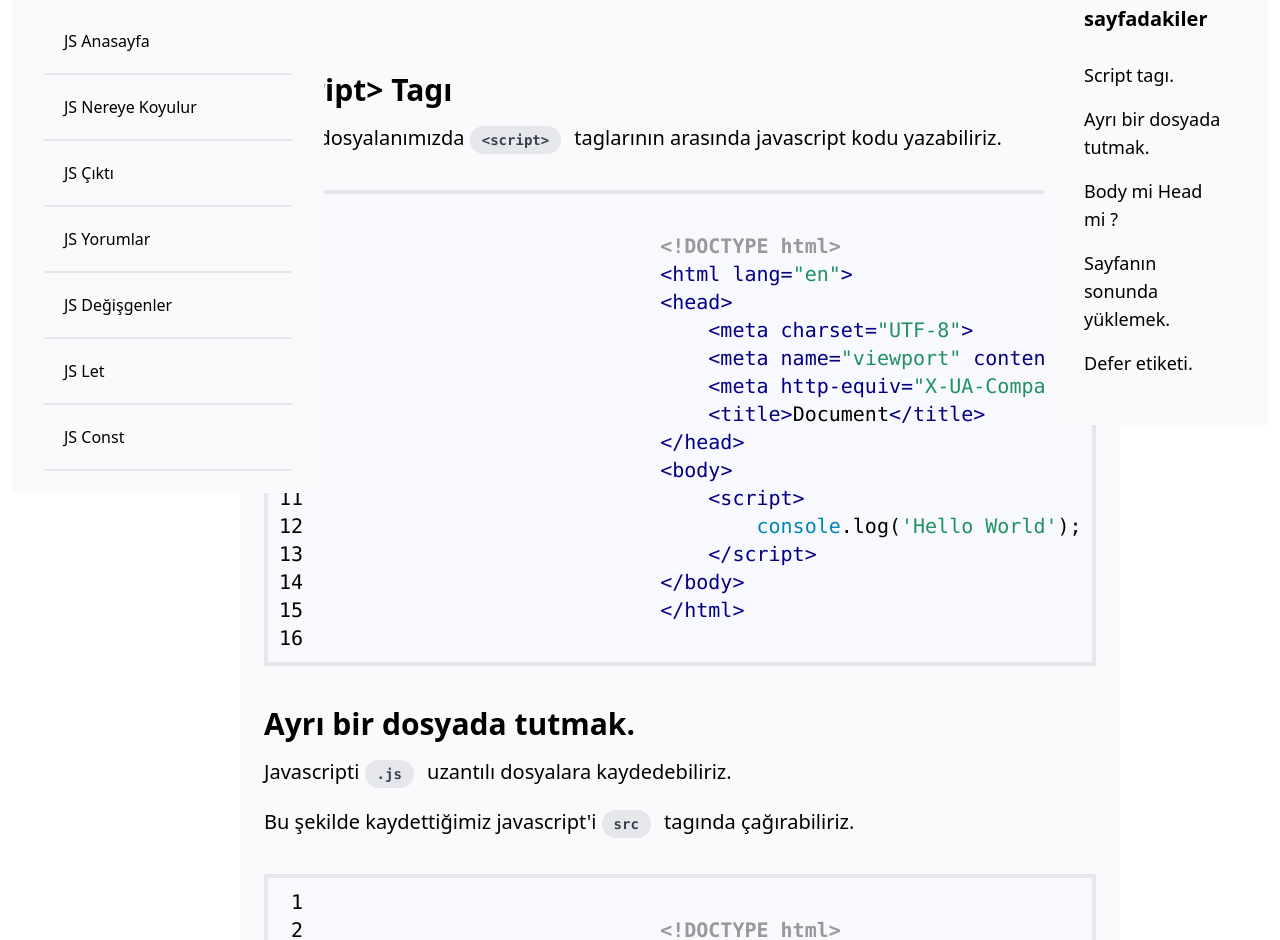
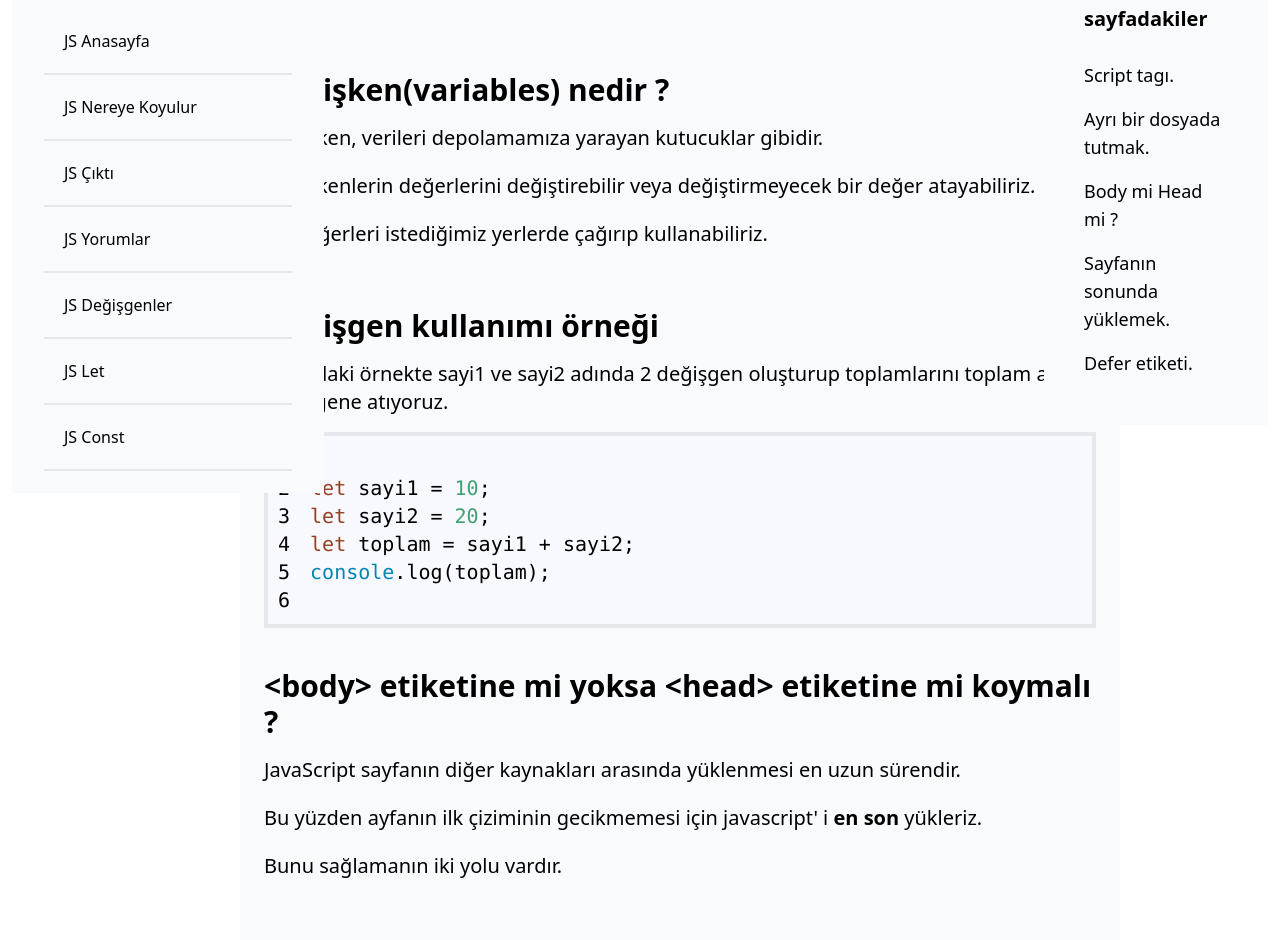
Before and after one commit to yourcasualdev/geeksforturks, a Next.js app: page /category/javascript/jsvariables in a window 1280 px wide. Shown: the part 192-1132 px from the top of the page. Built offline with nearby package versions, Linux system fonts and the light colour scheme.

Commit message:
Starting to change var page

```diff
--- a/pages/category/javascript/jsvariables.js
+++ b/pages/category/javascript/jsvariables.js
@@ -12,59 +12,33 @@ const javascript = () => {
     return (
         <Main>
             <PageHead>
-                <title>Geeks For Turks</title>
+                <title>Geeks For Turks Değişken (Variables)</title>
                 <meta name="description" content="Geeks for türks anasayfa" />
                 <meta name="Keywords" content="HTML, Python, CSS, SQL, JavaScript, How to, PHP, Java, C, C++, C#, jQuery, Bootstrap, Colors, W3.CSS, XML, MySQL, Icons, Node.js, React, Graphics, Angular, R, AI, Git, Data Science, Code Game, Tutorials, Programming, Web Development, Training, Learning, Quiz, Exercises, Courses, Lessons, References, Examples, Learn to code, Source code, Demos, Tips, Website"></meta>
             </PageHead>
             <Header />
             <JsCategories />
             <Content>
-                <ContentTitle id="1">JavaScript Nereye Koyulur ?</ContentTitle>
+                <ContentTitle id="1">Değişken (Variables)</ContentTitle>
 
-                <ContentSectionTitle>&lt;script&gt; Tagı</ContentSectionTitle>
+                <ContentSectionTitle>Değişken(variables) nedir ?</ContentSectionTitle>
                 <ContentSection>
-                    HTMl dosyalanımızda <InlineCode>&lt;script&gt;</InlineCode> taglarının arasında javascript kodu yazabiliriz. <Break />
-                    <Code>
-                        {`
-                            <!DOCTYPE html>
-                            <html lang="en">
-                            <head>
-                                <meta charset="UTF-8">
-                                <meta name="viewport" content="width=device-width, initial-scale=1.0">
-                                <meta http-equiv="X-UA-Compatible" content="ie=edge">
-                                <title>Document</title>
-                            </head>
-                            <body>
-                                <script>
-                                    console.log('Hello World');
-                                </script>
-                            </body>
-                            </html>
-                            `}
-                    </Code>
+                    Değişken, verileri depolamamıza yarayan kutucuklar gibidir. <Break />
+                    Değişkenlerin değerlerini değiştirebilir veya değiştirmeyecek bir değer atayabiliriz. <Break />
+                    Bu değerleri istediğimiz yerlerde çağırıp kullanabiliriz. <Break />
                 </ContentSection>
 
-                <ContentSectionTitle id="2">Ayrı bir dosyada tutmak.</ContentSectionTitle>
+                <ContentSectionTitle id="2">Değişgen kullanımı örneği</ContentSectionTitle>
                 <ContentSection>
-                    Javascripti <InlineCode>.js</InlineCode> uzantılı dosyalara kaydedebiliriz. <Break />
-                    Bu şekilde kaydettiğimiz javascript'i <InlineCode>src</InlineCode> tagında çağırabiliriz. <Break />
-                    <Code>
+                    Aşağıdaki örnekte sayi1 ve sayi2 adında 2 değişgen oluşturup toplamlarını toplam adlı değişgene atıyoruz.
+                    <Code lang={"javascript"}>
                         {`
-                            <!DOCTYPE html>
-                            <html lang="en">
-                            <head>
-                                <meta charset="UTF-8">
-                                <meta name="viewport" content="width=device-width, initial-scale=1.0">
-                                <meta http-equiv="X-UA-Compatible" content="ie=edge">
-                                <title>Document</title>
-                                <script src="./main.js"></script>
-                            </head>
-                            <body>
-                            </body>
-                            </html>
-                            `}
+let sayi1 = 10;
+let sayi2 = 20;
+let toplam = sayi1 + sayi2;
+console.log(toplam);
+`}
                     </Code>
-                    Burdaki <InlineCode>./</InlineCode> bulunduğumuz dizin anlamına geliyor. <Break />
                 </ContentSection>
 
                 <ContentSectionTitle id="3">&lt;body&gt; etiketine mi yoksa &lt;head&gt; etiketine mi koymalı ?</ContentSectionTitle>
```
